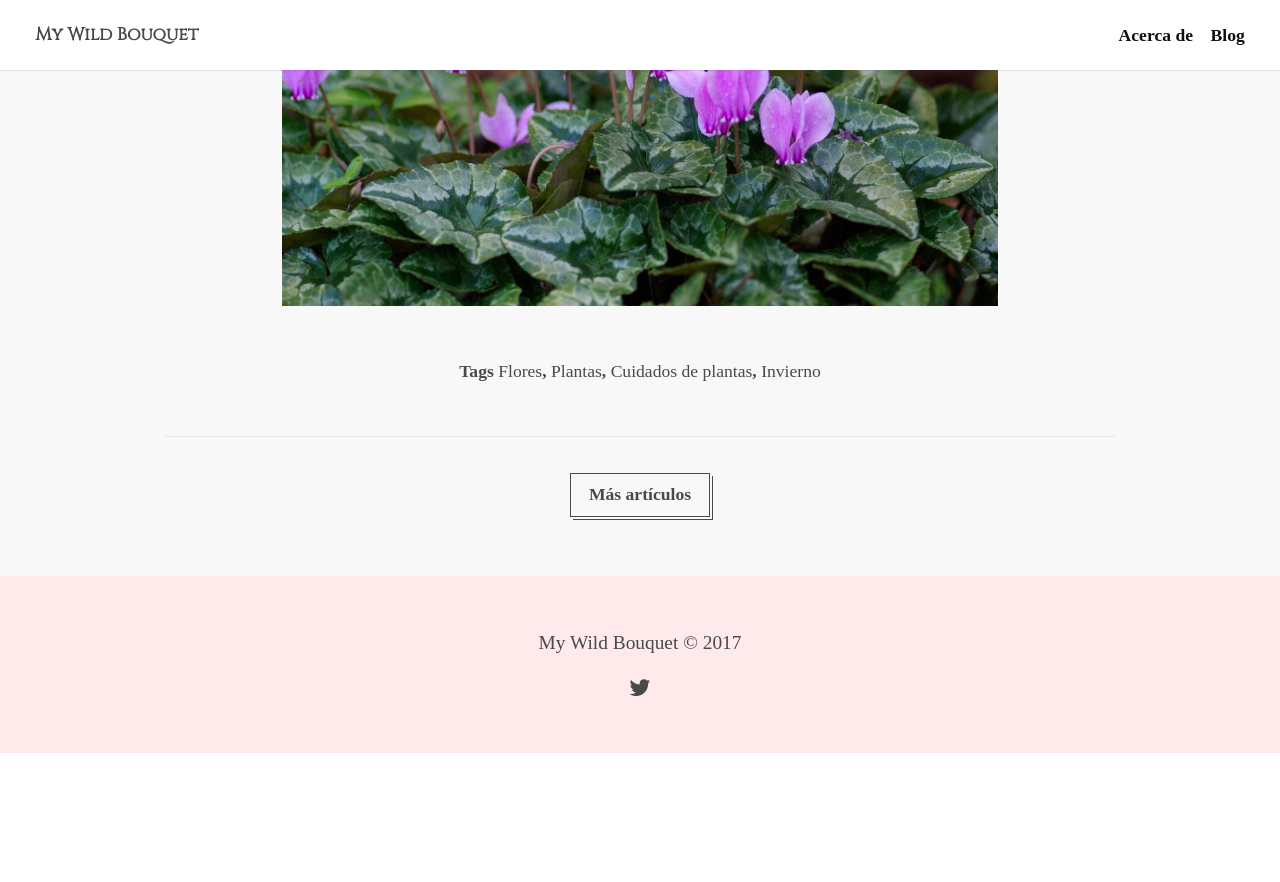
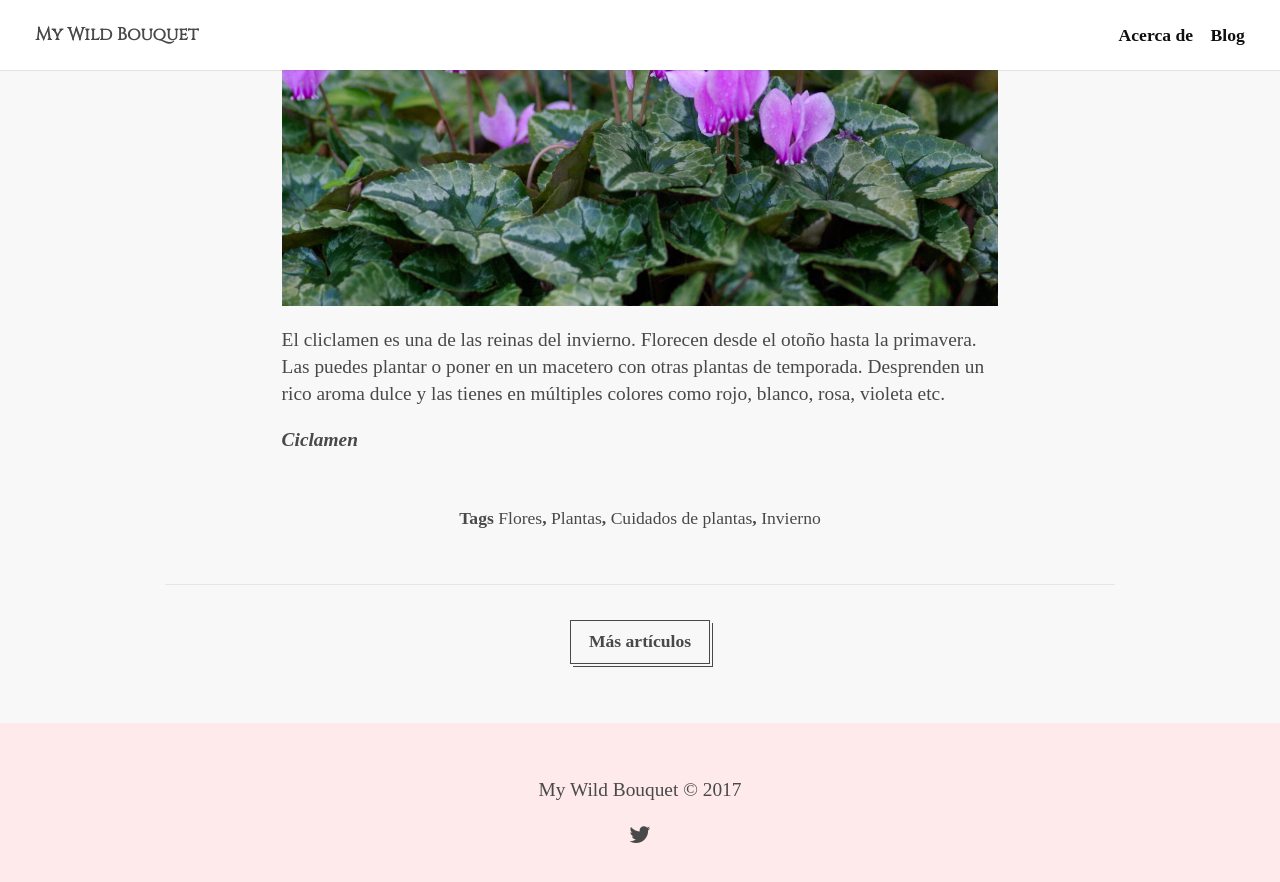
Before and after one commit to keyvanakbary/ramosilvestre.com, a Jekyll site: the page built from src/_posts/2017-12-20-plantas-de-invierno.md, in a window 1280 px wide and 900 px high, scrolled down 2232 px. Shown: the top 882 px of the window. Built offline with Jekyll 4.4.1, drawn with Linux system fonts in a browser that asks for light colours; some web fonts are replaced; before the commit the page ends 2985 px from its top, so only the background shows below that.

Commit message:
Update 2017-12-20-plantas-de-invierno.md

```diff
--- a/src/_posts/2017-12-20-plantas-de-invierno.md
+++ b/src/_posts/2017-12-20-plantas-de-invierno.md
@@ -26,3 +26,7 @@ tags:
 _**Ciclamen**_
 
 ![Plantas de invierno](/assets/images/posts/planta-invierno-3.jpg)
+
+El cliclamen es una de las reinas del invierno. Florecen desde el otoño hasta la primavera. Las puedes plantar o poner en un macetero con otras plantas de temporada. Desprenden un rico aroma dulce y las tienes en múltiples colores como rojo, blanco, rosa, violeta etc.
+
+_**Ciclamen**_
```
